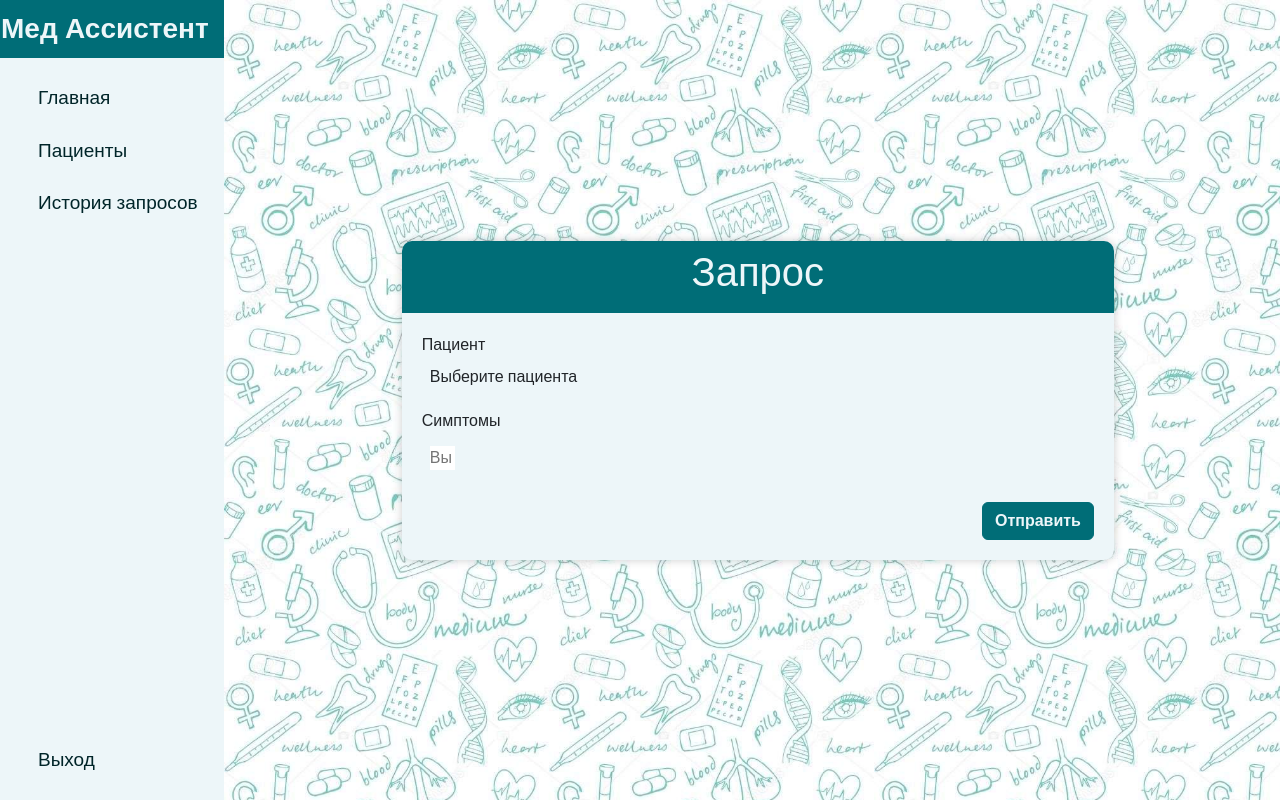
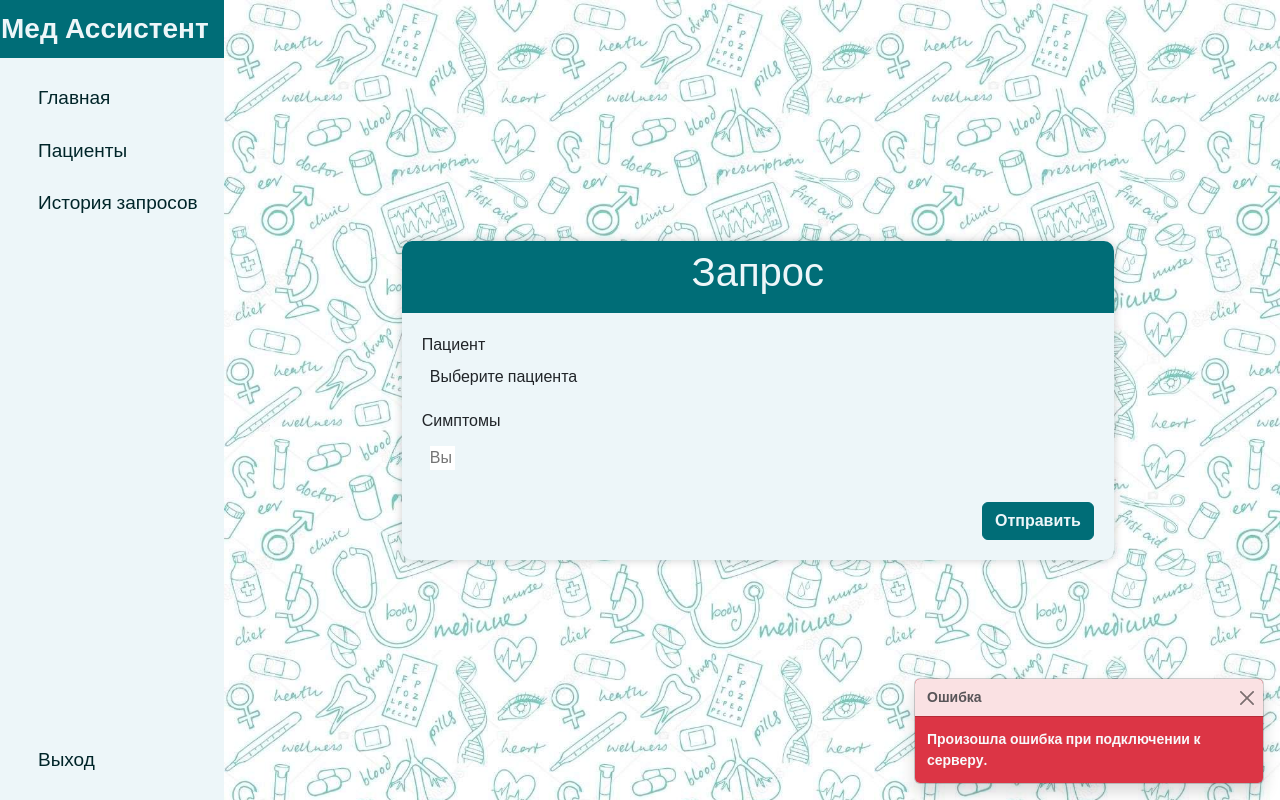
Before and after one commit to schneider001/MedAssistant, a Flask app: template app/templates/index.html in a window 1280 px wide. Run offline with Flask 3, Linux system fonts and the light colour scheme; the template is opened without the code that fills it, so the values that code supplies are empty; parts of the project's set-up code (start-up, migrations or seed data) failed here and were passed over; some libraries are stand-ins or nearby versions.

Commit message:
Add error display on front

```diff
--- a/app/app.py
+++ b/app/app.py
@@ -31,33 +31,45 @@ connected_users = {}
 @socketio.on('connect')
 @authenticated_only
 def handle_connect():
-    user_id = current_user.id
-    if user_id not in connected_users:
-        connected_users[user_id] = set()
-    connected_users[user_id].add(request.sid)
-    emit('connected')
+    try:
+        user_id = current_user.id
+        if user_id not in connected_users:
+            connected_users[user_id] = set()
+        connected_users[user_id].add(request.sid)
+        emit('connected')
+    except:
+        emit('connect_error')
 
 
 @socketio.on('disconnect')
 @authenticated_only
 def handle_disconnect():
-    user_id = current_user.id
-    if user_id in connected_users and request.sid in connected_users[user_id]:
-        connected_users[user_id].remove(request.sid)
+    try:
+        user_id = current_user.id
+        if user_id in connected_users and request.sid in connected_users[user_id]:
+            connected_users[user_id].remove(request.sid)
+    except:
+        emit('disconnect_error')
 
 
 @socketio.on('join_room')
 @authenticated_only
 def handle_join_room(data):
-    room_id = data['room_id']
-    join_room(room_id)
+    try:
+        room_id = data['room_id']
+        join_room(room_id)
+    except:
+        emit('join_room_error')
 
 
 @socketio.on('leave_room')
 @authenticated_only
 def handle_leave_room(data):
-    room_id = data['room_id']
-    leave_room(room_id)
+    try:
+        room_id = data['room_id']
+        leave_room(room_id)
+    except:
+        emit('leave_room_error')
 
 
 @app.route('/static/js/<path:filename>')
@@ -151,7 +163,7 @@ def get_request_info():
 
     patient_id = data.get('id')
     patient_name = data.get('name')
-    snils = data.get('snils')
+    oms = data.get('oms')
     symptom_ids = data.get('symptoms')
 
     symptoms = [Symptom.get_by_id(id) for id in symptom_ids]
@@ -340,22 +352,26 @@ def add_comment(data):
     :param str comment: Текст комментария.
     :return: JSON-ответ с информацией о комментарии, включая id комментария, имя доктора, время, текст комментария, является ли текущий пользователь автором.
     """
-    room_id = data['room_id']
-    request_id = data['request_id']
-    comment_text = data['comment']
+    try:
+        room_id = data['room_id']
+        request_id = data['request_id']
+        comment_text = data['comment']
 
-    user_id = current_user.id
-    comment_id = Comment.add(user_id, request_id, comment_text)
-    Request.update_is_commented(request_id, 1)
-    comment = Comment.get_by_id(comment_id)
-    if comment:
-        response = {"id": comment.id, "doctor": current_user.name, "time": comment.date.strftime("%Y-%m-%d %H:%M:%S"), "comment": comment_text}
-    else:
-        response = {"id": None, "doctor": None, "time": None, "comment": None}
-    if user_id in connected_users:
-        for sid in connected_users[user_id]:
-            emit('self_added_comment', response, to = sid)
-        emit('added_comment', response, room = room_id, skip_sid = list(connected_users[user_id]))
+        user_id = current_user.id
+        comment_id = Comment.add(user_id, request_id, comment_text)
+        Request.update_is_commented(request_id, 1)
+        comment = Comment.get_by_id(comment_id)
+        if comment:
+            response = {"id": comment.id, "doctor": current_user.name, "time": comment.date.strftime("%Y-%m-%d %H:%M:%S"), "comment": comment_text}
+        else:
+            response = {"id": None, "doctor": None, "time": None, "comment": None}
+        if user_id in connected_users:
+            for sid in connected_users[user_id]:
+                emit('self_added_comment', response, to = sid)
+            emit('added_comment', response, room = room_id, skip_sid = list(connected_users[user_id]))
+    except:
+        emit('add_comment_error')
+
 
 #---------------------------------------DONE-6-------------------------------------------
 @socketio.on('delete_comment')
@@ -366,17 +382,21 @@ def delete_comment(data):
     :param int comment_id: ID комментария.
     :return: JSON-ответ с id комментария и именем текущего пользователя.
     """
-    room_id = data['room_id']
-    request_id = data['request_id']
-    comment_id = data['comment_id']
+    try:
+        room_id = data['room_id']
+        request_id = data['request_id']
+        comment_id = data['comment_id']
 
-    Comment.update_status_by_id('OLD', comment_id)
-    is_commented = Comment.is_request_commented(request_id)[0][0]
-    Request.update_is_commented(request_id, is_commented)
-    doctor_name = current_user.name
+        Comment.update_status_by_id('OLD', comment_id)
+        is_commented = Comment.is_request_commented(request_id)[0][0]
+        Request.update_is_commented(request_id, is_commented)
+        doctor_name = current_user.name
 
-    response = {"id": comment_id, "doctor": doctor_name}
-    emit('deleted_comment', response, room = room_id)
+        response = {"id": comment_id, "doctor": doctor_name}
+        emit('deleted_comment', response, room = room_id)
+    except:
+        emit('delete_comment_error')
+
 
 #---------------------------------------TODO-7-------------------------------------------
 @socketio.on('edit_comment')
@@ -388,28 +408,31 @@ def edit_comment(data):
     :param str comment: Текст комментария.
     :return: JSON-ответ с информацией о комментарии, включая id комментария, имя доктора, время, текст комментария, является ли текущий пользователь автором.
     """
-    room_id = data['room_id']
-    request_id = data['request_id']
-    comment_id = data['comment_id']
-    updated_comment_text = data['comment']
+    try:
+        room_id = data['room_id']
+        request_id = data['request_id']
+        comment_id = data['comment_id']
+        updated_comment_text = data['comment']
 
-    Comment.update_status_by_id('OLD', comment_id)
-    user_id = current_user.id
-    new_comment_id = Comment.add(user_id, request_id, updated_comment_text)
+        Comment.update_status_by_id('OLD', comment_id)
+        user_id = current_user.id
+        new_comment_id = Comment.add(user_id, request_id, updated_comment_text)
 
-    is_commented = Comment.is_request_commented(request_id)[0]
-    Request.update_is_commented(request_id, is_commented)
+        is_commented = Comment.is_request_commented(request_id)[0][0]
+        Request.update_is_commented(request_id, is_commented)
 
-    comment = Comment.get_by_id(new_comment_id)
-    if comment:
-        response = {"id": comment.id, "old_id": comment_id, "doctor": current_user.name, "time": comment.date.strftime("%Y-%m-%d %H:%M:%S"), "comment": comment.comment}
-    else:
-        response = {}
-    user_id = current_user.id
-    if user_id in connected_users:
-        for sid in connected_users[user_id]:
-            emit('self_edited_comment', response, to = sid)
-        emit('edited_comment', response, room = room_id, skip_sid = list(connected_users[user_id]))
+        comment = Comment.get_by_id(new_comment_id)
+        if comment:
+            response = {"id": comment.id, "old_id": comment_id, "doctor": current_user.name, "time": comment.date.strftime("%Y-%m-%d %H:%M:%S"), "comment": comment.comment}
+        else:
+            response = {}
+        user_id = current_user.id
+        if user_id in connected_users:
+            for sid in connected_users[user_id]:
+                emit('self_edited_comment', response, to = sid)
+            emit('edited_comment', response, room = room_id, skip_sid = list(connected_users[user_id]))
+    except:
+        emit('edit_comment_error')
 
 
 @app.route('/create_patient', methods=['POST'])
@@ -432,8 +455,13 @@ def create_patient():
     Patient.insert_new_patient(fullname, oms, birthdate, sex)
     id = Patient.get_id_by_insurance_certificate(oms)
 
+    directory_path = './static/patient_images/'
+
+    if not os.path.exists(directory_path):
+        os.makedirs(directory_path)
+
     if image:
-        image.save(f'./static/patient_images/{id}.jpg')
+        image.save(os.path.join(directory_path, f'{id}.jpg'))
 
     return jsonify({'id': id, 'name': fullname, 'oms': oms})
 
--- a/app/static/js/LazyLoadTable.js
+++ b/app/static/js/LazyLoadTable.js
@@ -1,3 +1,5 @@
+import { showError } from "./main.js";
+
 class LazyLoadTable {
     constructor(tableId, dataUrl, searchData = '') {
         this.tableId = tableId;
@@ -77,6 +79,8 @@ class LazyLoadTable {
                 },
                 error: function(xhr, status, error) {
                     console.error(`Error fetching data: ${error}`);
+                    var errorMessage = "Произошла при загрузке таблицы на сервере. Пожалуйста, попробуйте еще раз.";
+                    showError(errorMessage);
                 }
             });
         }
--- a/app/static/js/createPatientModal.js
+++ b/app/static/js/createPatientModal.js
@@ -1,4 +1,5 @@
-import "./select2adapters.js"
+import "./select2adapters.js";
+import { showError } from "./main.js";
 
 export function openCreatePatientModal() {
     $('#patientname').select2('close');
@@ -96,6 +97,8 @@ export function openCreatePatientModal() {
             },
             error: function(xhr, status, error) {
                 console.error('Ошибка при создании нового пациента: ' + error);
+                var errorMessage = "Произошла ошибка при создании нового пациента. Пожалуйста, попробуйте еще раз.";
+                showError(errorMessage);
             }
         });
     };
--- a/app/static/js/main.js
+++ b/app/static/js/main.js
@@ -22,3 +22,9 @@ $(document).ready(function() {
         }
     })
 })
+
+export function showError(message) {
+    var errorAlert = new bootstrap.Toast(document.getElementById('error-alert'));
+    $('#error-message').text(message);
+    errorAlert.show();
+}
--- a/app/static/js/patientsPage.js
+++ b/app/static/js/patientsPage.js
@@ -1,5 +1,6 @@
 import LazyLoadTable from './LazyLoadTable.js';
 import { openRequestInfoModal } from './requestInfoModal.js';
+import { showError } from "./main.js";
 
 $(document).ready(function() {
     const patientsTable = new LazyLoadTable('patients-table', '/load_patients');
@@ -61,6 +62,8 @@ $(document).ready(function() {
             },
             error: function(xhr, status, error) {
                 console.error('Ошибка при получении информации о пациенте: ' + error);
+                var errorMessage = "Произошла ошибка при получении информации о пациенте на сервере. Пожалуйста, попробуйте еще раз.";
+                showError(errorMessage);
             }
         });
 
--- a/app/static/js/requestInfoModal.js
+++ b/app/static/js/requestInfoModal.js
@@ -1,13 +1,42 @@
+import { showError } from "./main.js";
+
 let requestId;
 let socket = io().connect(`http://'${document.domain}:${location.port}`);
 
 
 socket.on('connected', function() {
     if (requestId !== undefined) {
-        openRequestInfoModal('by_id', { request_id: requestId })
+        openRequestInfoModal('by_id', { request_id: requestId });
     }
 });
 
+socket.on('connect_error', function() {
+    showError('Произошла ошибка при подключении к серверу.');
+});
+
+socket.on('disconnect_error', function() {
+    showError('Произошла ошибка при отключении от сервера.');
+});
+
+socket.on('join_room_error', function() {
+    showError('Произошла ошибка при подключении к комнате.');
+});
+
+socket.on('leave_room_error', function() {
+    showError('Произошла ошибка при отключении от комнаты.');
+});
+
+socket.on('add_comment_error', function() {
+    showError('Произошла ошибка при создании комментария.');
+});
+
+socket.on('edit_comment_error', function() {
+    showError('Произошла ошибка при редактировании комментария.');
+});
+
+socket.on('delete_comment_error', function() {
+    ('Произошла ошибка при удалении комментария.');
+});
 
 export function openRequestInfoModal(mode, data) {
 
@@ -31,6 +60,8 @@ export function openRequestInfoModal(mode, data) {
         },
         error: function(xhr, status, error) {
             console.error('Ошибка при получении информации о запросе: ' + error);
+            var errorMessage = "Произошла ошибка при получении информации о запросе на сервере. Пожалуйста, попробуйте еще раз.";
+            showError(errorMessage);
         }
     });
 
--- a/app/static/js/requestPage.js
+++ b/app/static/js/requestPage.js
@@ -1,5 +1,6 @@
 import { openRequestInfoModal } from "./requestInfoModal.js";
 import "./select2adapters.js";
+import { showError } from "./main.js";
 
 $(document).ready(function() {
     $('#symptoms').select2({
@@ -29,6 +30,12 @@ $(document).ready(function() {
                         more: data.pagination.more
                     }
                 };
+            },
+            params: {
+                error: function(response) {
+                    var errorMessage = "Произошла ошибка при загрузке симптомов на сервере. Пожалуйста, попробуйте еще раз.";
+                    showError(errorMessage);
+                }
             },
             cache: true
         },
@@ -80,6 +87,12 @@ $(document).ready(function() {
                         more: data.pagination.more
                     }
                 };
+            },
+            params: {
+                error: function(response) {
+                    var errorMessage = "Произошла ошибка при загрузке пациентов на сервере. Пожалуйста, попробуйте еще раз.";
+                    showError(errorMessage);
+                }
             },
             cache: true
         },
--- a/app/templates/base.html
+++ b/app/templates/base.html
@@ -55,6 +55,16 @@
     </div>
   </div>
   {% endif %}
+  <div class="position-fixed bottom-0 end-0 p-3" style="z-index: 11">
+    <div id="error-alert" class="toast bg-danger text-light" role="alert" aria-live="assertive" aria-atomic="true">
+        <div class="toast-header">
+            <strong class="me-auto">Ошибка</strong>
+            <button type="button" class="btn-close" data-bs-dismiss="toast" aria-label="Закрыть"></button>
+        </div>
+        <div class="toast-body fw-bold" id="error-message">
+        </div>
+    </div>
+  </div>
 
   <script src="https://cdn.jsdelivr.net/npm/bootstrap@5.3.2/dist/js/bootstrap.bundle.min.js" integrity="sha384-C6RzsynM9kWDrMNeT87bh95OGNyZPhcTNXj1NW7RuBCsyN/o0jlpcV8Qyq46cDfL" crossorigin="anonymous"></script>
   <script src="https://cdn.jsdelivr.net/npm/@popperjs/core@2.11.8/dist/umd/popper.min.js" integrity="sha384-I7E8VVD/ismYTF4hNIPjVp/Zjvgyol6VFvRkX/vR+Vc4jQkC+hVqc2pM8ODewa9r" crossorigin="anonymous"></script>
```
Also changed, not shown: app/static/js/loginPage.js (+6 -2 lines), 1 other file.
